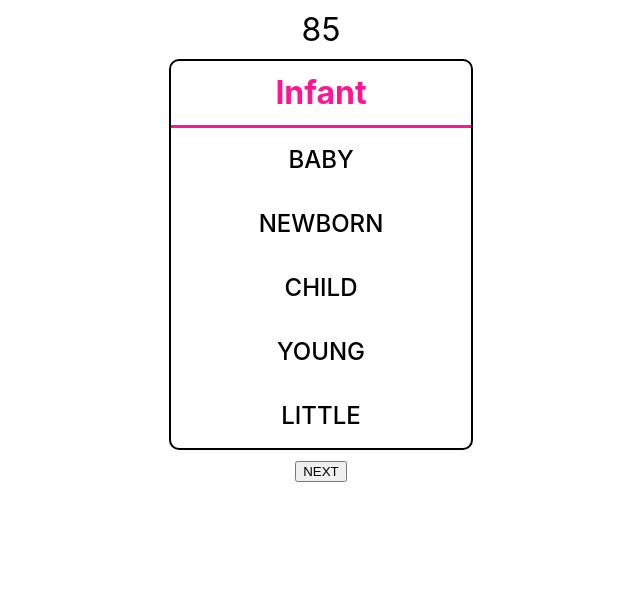
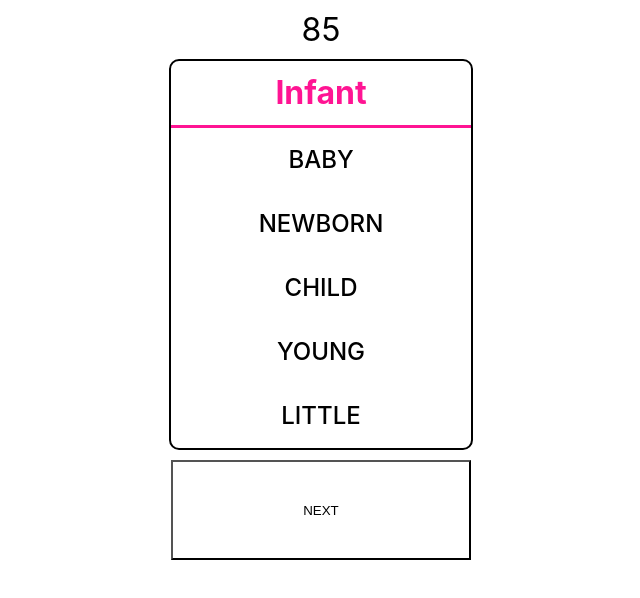
Before and after one commit to dvdthvxy/unspeakable, a React (Create React App) app: page / in a window 1280 px wide. Shown: the top 598 px of the page, without its empty margins (319-959 px from the left). Built offline with nearby package versions, Linux system fonts and the light colour scheme.

Commit message:
added preloader

```diff
--- a/package.json
+++ b/package.json
@@ -3,6 +3,7 @@
   "version": "0.1.0",
   "private": true,
   "dependencies": {
+    "materialize-css": "^1.0.0-rc.2",
     "react": "^16.10.2",
     "react-dom": "^16.10.2",
     "react-scripts": "3.2.0"
--- a/src/App.css
+++ b/src/App.css
@@ -14,7 +14,7 @@ ul {
 
 .wrapper {
   width: 80%;
-  margin: 0 auto
+  margin: 0 auto;
 }
 
 .timer,
@@ -45,3 +45,19 @@ ul {
   border-bottom: 3px solid deeppink;
   text-transform: capitalize;
 }
+
+.preloader {
+  height: 387px;
+  display: flex;
+  justify-content: center;
+}
+
+.preloader p {
+  align-self: center;
+}
+
+.nextButton {
+  width: 300px;
+  height: 100px;
+  background: none;
+}
--- a/src/App.js
+++ b/src/App.js
@@ -30,7 +30,6 @@ class App extends Component {
   }
 
   nextCard = (e) => {
-    console.log("clicked")
     let index = this.state.index + 1
     const deck = this.state.deck
 
@@ -57,7 +56,6 @@ class App extends Component {
       deck: shuffledDeck,
       currentWord: currentWord
     })
-    console.log("mounted")
   }
 
   render() {
@@ -68,7 +66,7 @@ class App extends Component {
             <React.Fragment>
               <Timer />
               <Card word={this.state.currentWord} />
-              <button onClick={this.nextCard}>NEXT</button>
+              <button className="nextButton"onClick={this.nextCard}>NEXT</button>
             </React.Fragment>
             : null}
         </div>
--- a/src/components/Card.js
+++ b/src/components/Card.js
@@ -1,9 +1,11 @@
-import React, {Component} from "react";
+import React, { Component } from "react";
 
 class Card extends Component {
     render() {
         return (
             <div className="card wrapper">
+                {this.props.word ?
+                    <React.Fragment>
                         <h1>{this.props.word.answer}</h1>
                         <ul>
                             <li>{this.props.word.word1}</li>
@@ -12,6 +14,11 @@ class Card extends Component {
                             <li>{this.props.word.word4}</li>
                             <li>{this.props.word.word5}</li>
                         </ul>
+                    </React.Fragment>
+                    :
+                    <div className="preloader">
+                        <p>Loading...</p>
+                    </div>}
             </div>
         )
     }
```
Also changed, not shown: 1 other file (tests, documents, lock files or other folders). Lines whose indentation alone changed are shown as unchanged.
